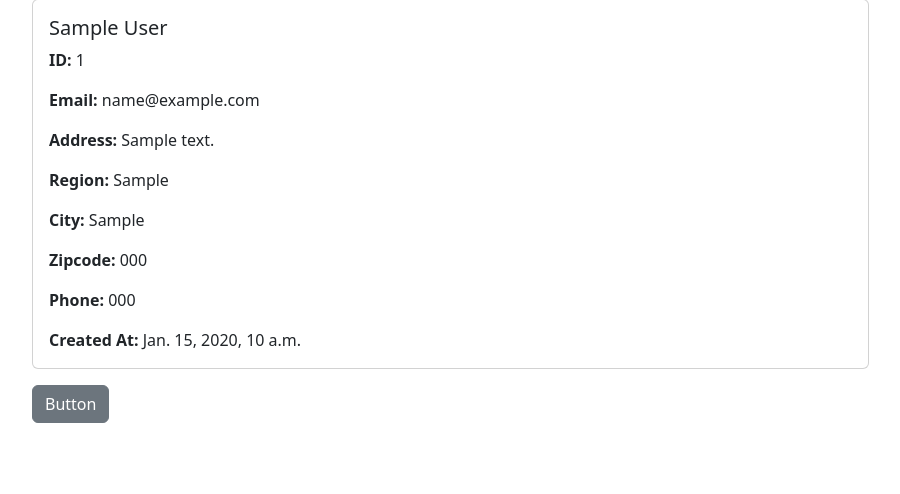
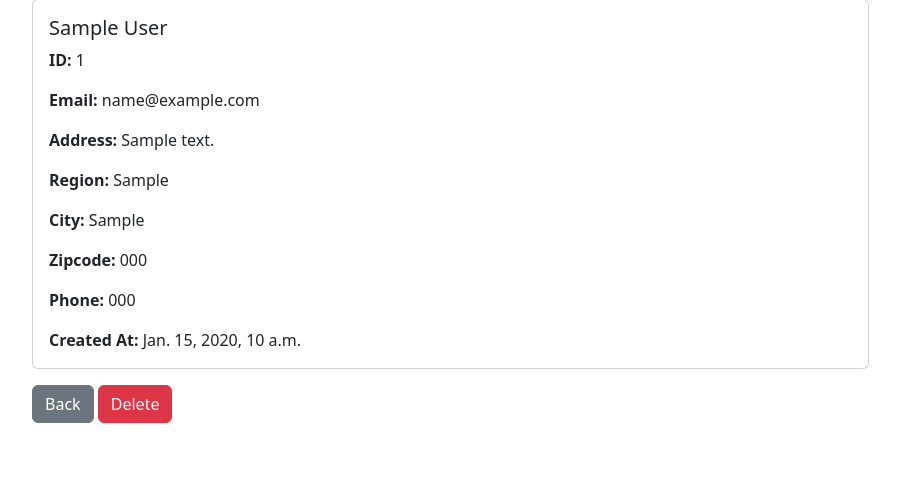
Before and after one commit to ingarbi/yt_django_crm, a Django app: page /record/1/ in a window 1280 px wide. Shown: the part 105-599 px from the top of the page, without its empty margins (50-950 px from the left). Run offline with Django 4.2, Linux system fonts and the light colour scheme; a user stored in the database is signed in; tables that the repository leaves empty hold one stand-in row (values such as "Sample post").

Commit message:
#8 delete

```diff
--- a/website/templates/record.html
+++ b/website/templates/record.html
@@ -16,5 +16,6 @@
     </div>
   </div>
 
-  <a href="{% url 'home' %}" class="btn btn-secondary">Button</a>
+  <a href="{% url 'home' %}" class="btn btn-secondary">Back</a>
+  <a href="{% url 'delete_record' record.id %}" class="btn btn-danger">Delete</a>
 {% endblock content %}
--- a/website/urls.py
+++ b/website/urls.py
@@ -6,4 +6,5 @@ urlpatterns = [
     path("logout/", views.logout_user, name='logout'),
     path("register/", views.register_user, name='register'),
     path("record/<int:pk>/", views.record, name='record'),
+    path("delete_record/<int:pk>/", views.delete_record, name='delete_record'),
 ]
--- a/website/views.py
+++ b/website/views.py
@@ -57,3 +57,14 @@ def record(request, pk):
     else:
         messages.error(request, "You have to login")
         return redirect("home")
+
+
+def delete_record(request, pk):
+    if request.user.is_authenticated:
+        del_record = Record.objects.get(id=pk)
+        del_record.delete()
+        messages.success(request, "You deleted the record")
+        return redirect("home")
+    else:
+        messages.error(request, "You have to login")
+        return redirect("home")
```
